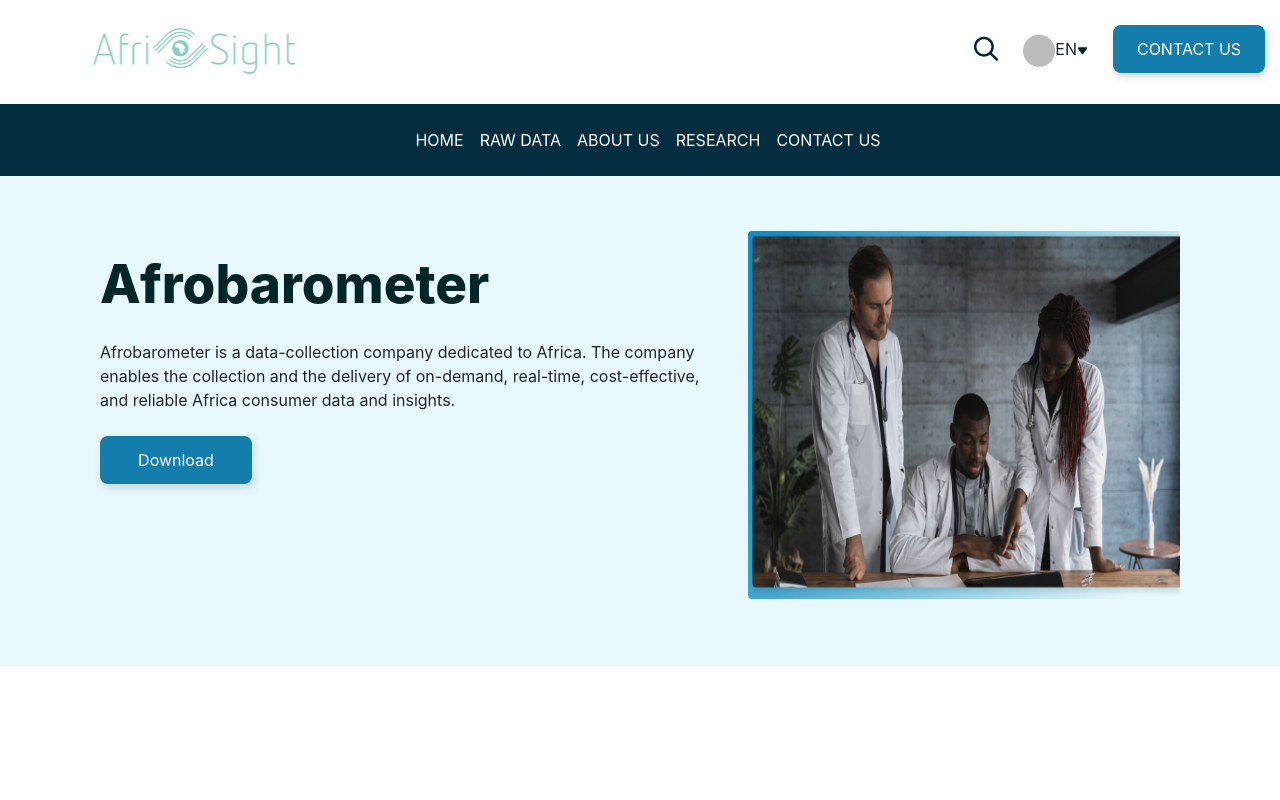
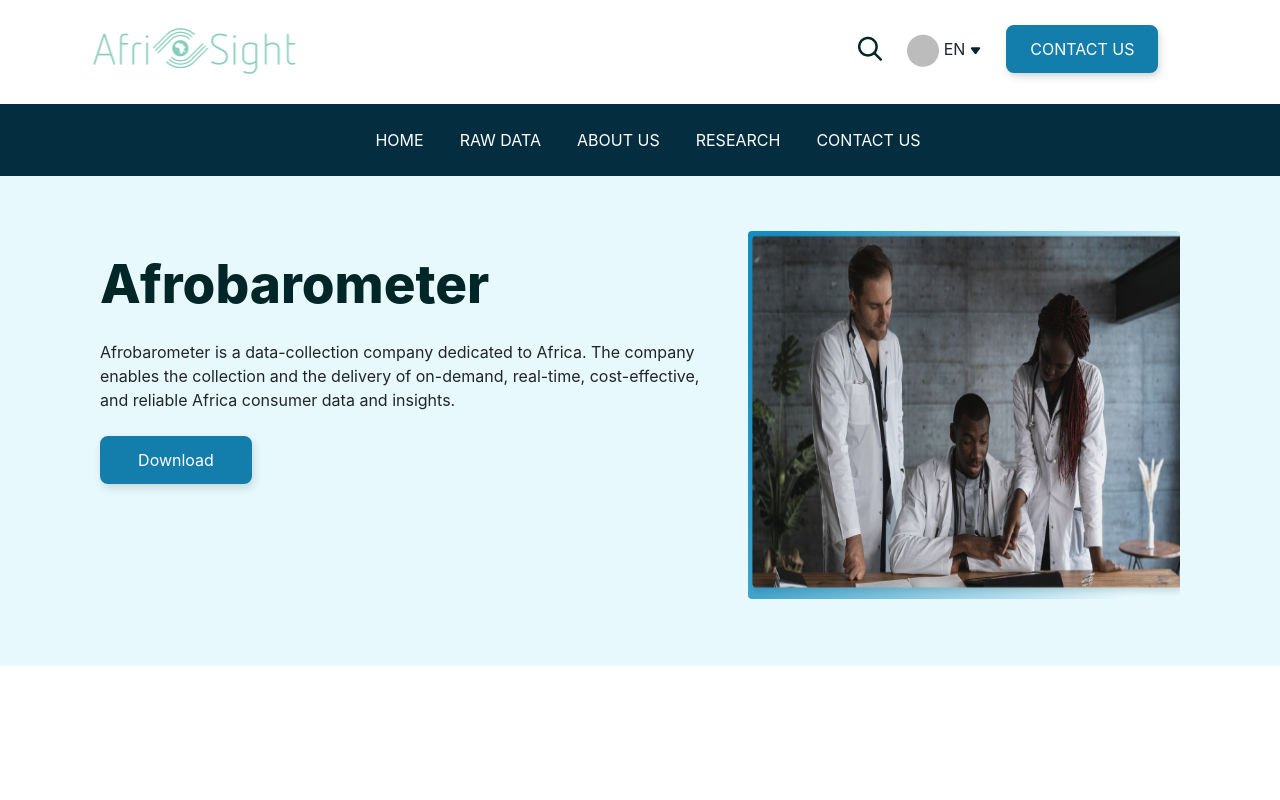
Before and after one commit to waleedarain08/afrobarometer, a Next.js app: page / in a window 1280 px wide. Shown: the top 800 px of the page. Built offline with nearby package versions, Linux system fonts and the light colour scheme.

Commit message:
design issues fixed

```diff
--- a/public/footer.css
+++ b/public/footer.css
@@ -67,7 +67,10 @@
 .right-main-nav{
     display: flex;
     justify-content: flex-end;
-    padding: 25px 100px 28px 0px;
+    padding-top: 25px;
+    padding-right: 9.5% !important;
+    padding-bottom: 0px;
+    padding-left: 9.5% !important;
 }
 
 .main-nav-input{
--- a/public/style.css
+++ b/public/style.css
@@ -129,7 +129,6 @@
   width: 440px;
   height: 344px;
 
-  background: url(/image.png);
   /* Drop Shadow */
 
   filter: drop-shadow(2px 4px 8px rgba(0, 0, 0, 0.2));
@@ -145,7 +144,7 @@
   margin: auto;
 }
 .blue-div {
-  width: 288px;
+  width: 270px;
   height: 392px;
   background: #0573a3;
   border-radius: 4px;
@@ -154,7 +153,7 @@
   padding: 105px 24px;
 }
 .blue-div-heading {
-  /* font-family: Poppins !important; */
+  font-family: Poppins !important;
   font-style: normal;
   font-weight: bold;
   font-size: 58px;
@@ -184,7 +183,7 @@
 }
 
 .Important-heading {
-  font-size: 48px;
+  font-size: 2rem;
 }
 .charts-div {
   margin-top: 100px;
@@ -279,3 +278,10 @@
 .padding-top {
   padding-top: 50px;
 }
+.polygon-main-nav{
+  margin-left: 5px;
+}
+.nav-item{
+  margin-left:10px;
+  margin-right:10px;
+}
```
